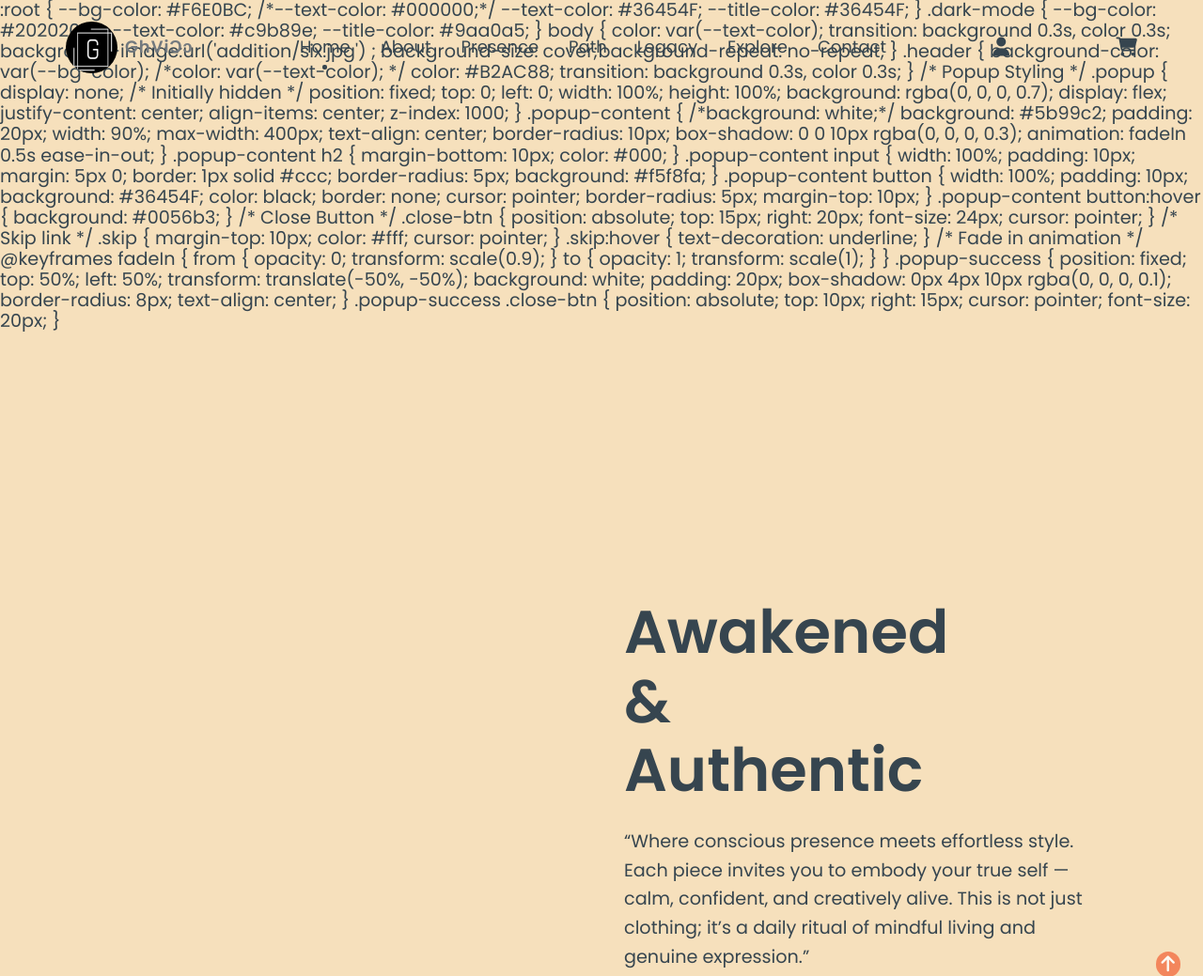
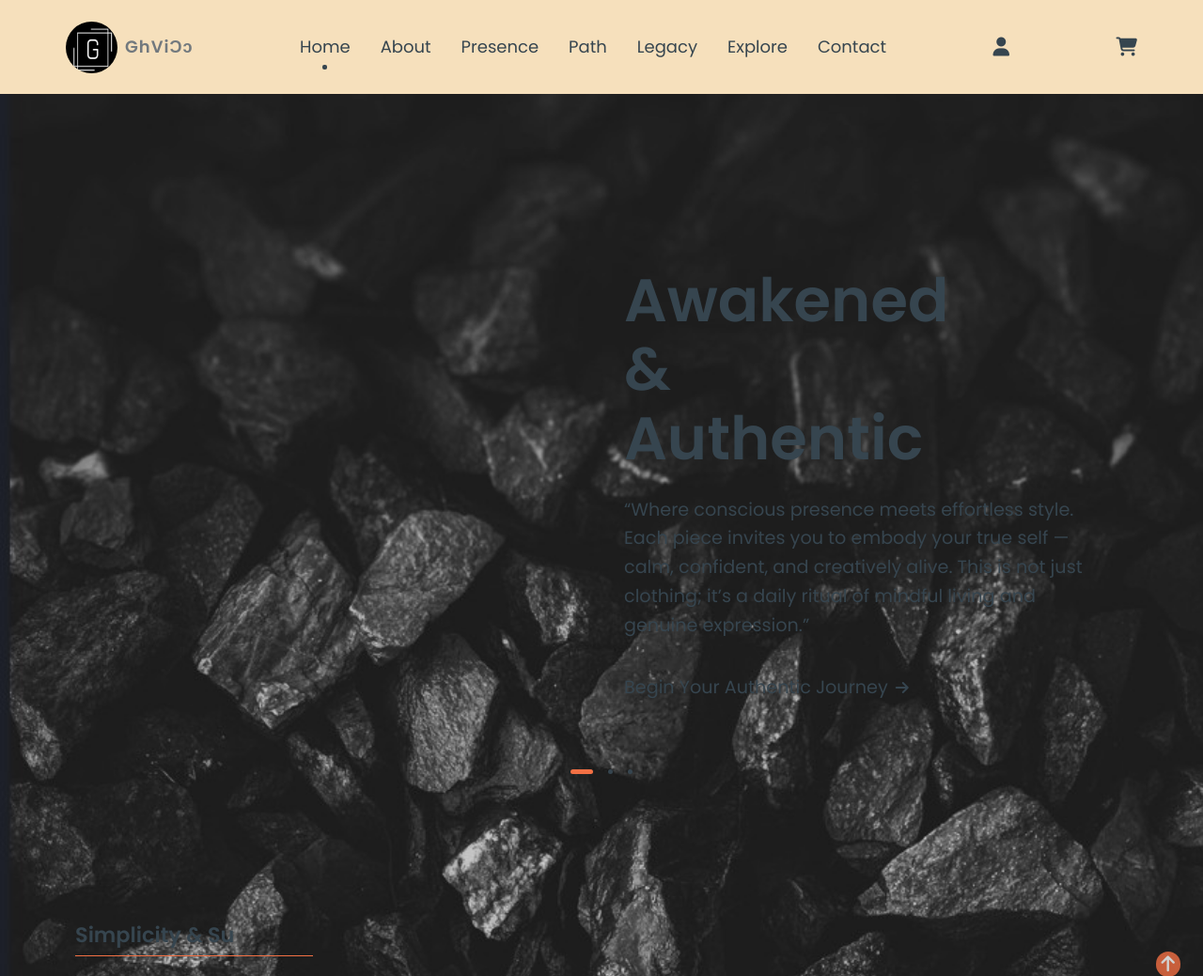
Before and after one commit to Ghvicc/Ghvicc, a plain HTML site: page index.html in a window 1280 px wide. Shown: the top 1039 px of the page at 94% size. Drawn offline with nearby package versions, Linux system fonts and the light colour scheme; files whose address does not match are found by name.

Commit message:
Update index.html

```diff
--- a/index.html
+++ b/index.html
@@ -6,19 +6,7 @@
     <meta http-equiv="X-UA-Compatible" content="IE=edge">
     <meta name="viewport" content="width=device-width, initial-scale=1.0">
     <title>GhViƆɔ</title>
-    <!-- Main Templet CSS File  -->
-<link rel="stylesheet" href="css/swiper-bundle.min.css?v=2" />
-<link rel="stylesheet" href="css/style.css?v=2" />
-
-<link rel="stylesheet" class="js-color-style" href="css/colors/color-2.css?v=2" />
-<!-- Render All Elements Normally  -->
-<link rel="stylesheet" href="css/normalize.css?v=2" />
-<link rel="stylesheet" href="css/button.css?v=2" />
-<!-- font awsome -->
-<link rel="stylesheet" href="css/all.min.css?v=2">
-<link rel="icon" type="image/png" href="imgs/logo.png">
-<link rel="shortcut icon" href="favicon.ico" type="image/x-icon">
-<link rel="stylesheet" href="https://cdnjs.cloudflare.com/ajax/libs/font-awesome/6.7.2/css/all.min.css">
+    <!-- Main Templet CSS File --> <link rel="stylesheet" href="css/swiper-bundle.min.css" /> <link rel="stylesheet" href="css/style.css" /> <link rel="stylesheet" class="js-color-style" href="css/colors/color-2.css" /> <!-- Render All Elements Normally --> <link rel="stylesheet" href="css/normalize.css" /> <link rel="stylesheet" href="css/button.css" /> <!-- font awsome --> <link rel="stylesheet" href="css/all.min.css"> <link rel="icon" type="image/png" href="imgs/logo.png"> <link rel="shortcut icon" href="favicon.ico" type="image/x-icon"> <link rel="stylesheet" href="https://cdnjs.cloudflare.com/ajax/libs/font-awesome/6.7.2/css/all.min.css"> <style>
          :root {
             --bg-color: #F6E0BC;
             /*--text-color: #000000;*/
```
